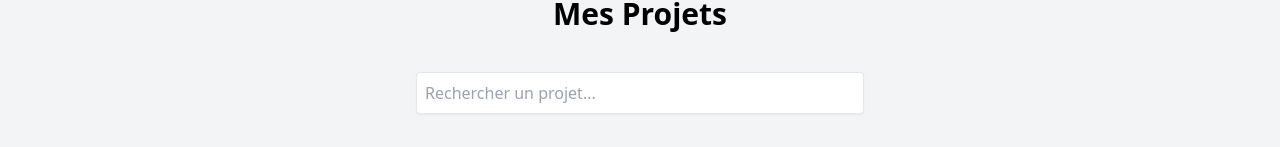
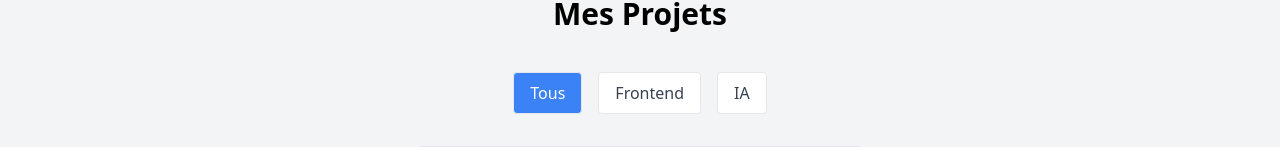
Before and after one commit to RSidarte/mini-site-rvt, a React (Vite) app: page /projets in a window 1280 px wide. Shown: the part 132-279 px from the top of the page. Built offline with nearby package versions, Linux system fonts and the light colour scheme.

Commit message:
✨ Ajout filtres par catégorie

```diff
--- a/src/pages/Projets.jsx
+++ b/src/pages/Projets.jsx
@@ -8,12 +8,14 @@ const projets = [
       title: 'Dashboard React',
       description: 'Un dashboard frontend moderne avec React, Vite et Tailwind.',
       image: 'https://picsum.photos/id/1015/400/300', // image fixe
+      category: 'Frontend',
     },
     {
       id: 'ia-chat',
       title: 'Chat IA Local',
       description: 'Un projet d’interface pour discuter avec une IA en local (Ollama).',
       image: 'https://picsum.photos/id/1016/400/300',
+      category: 'IA',
     },
   ];
 
@@ -22,16 +24,42 @@ const projets = [
 
 function Projets() {
     const [search, setSeach] = useState('');
+    const [activeCategory, setActiveCategory] = useState('');
+    const categories = [...new Set(projets.map((p) => p.category))];
 
     const filteredProjects = projets.filter((projet) =>
-        projet.title.toLowerCase().includes(search.toLowerCase()) ||
-        projet.description.toLowerCase().includes(search.toLowerCase())
+        (activeCategory === '' || projet.category === activeCategory) &&
+        (projet.title.toLowerCase().includes(search.toLowerCase()) ||
+         projet.description.toLowerCase().includes(search.toLowerCase()))
       );
+
 
   return (
     <PageWrapper>
       <section className="min-h-screen bg-gray-100 py-12 px-4">
         <h2 className="text-3xl font-bold text-center mb-10">Mes Projets</h2>
+        <div className="flex justify-center gap-4 flex-wrap mb-8">
+  <button
+    onClick={() => setActiveCategory('')}
+    className={`px-4 py-2 rounded border ${
+      activeCategory === '' ? 'bg-blue-500 text-white' : 'bg-white text-gray-700'
+    }`}
+  >
+    Tous
+  </button>
+  {categories.map((cat) => (
+    <button
+      key={cat}
+      onClick={() => setActiveCategory(cat)}
+      className={`px-4 py-2 rounded border ${
+        activeCategory === cat ? 'bg-blue-500 text-white' : 'bg-white text-gray-700'
+      }`}
+    >
+      {cat}
+    </button>
+  ))}
+</div>
+
         <div className="max-w-md mx-auto mb-10">
             <input
                 type="text"
```
